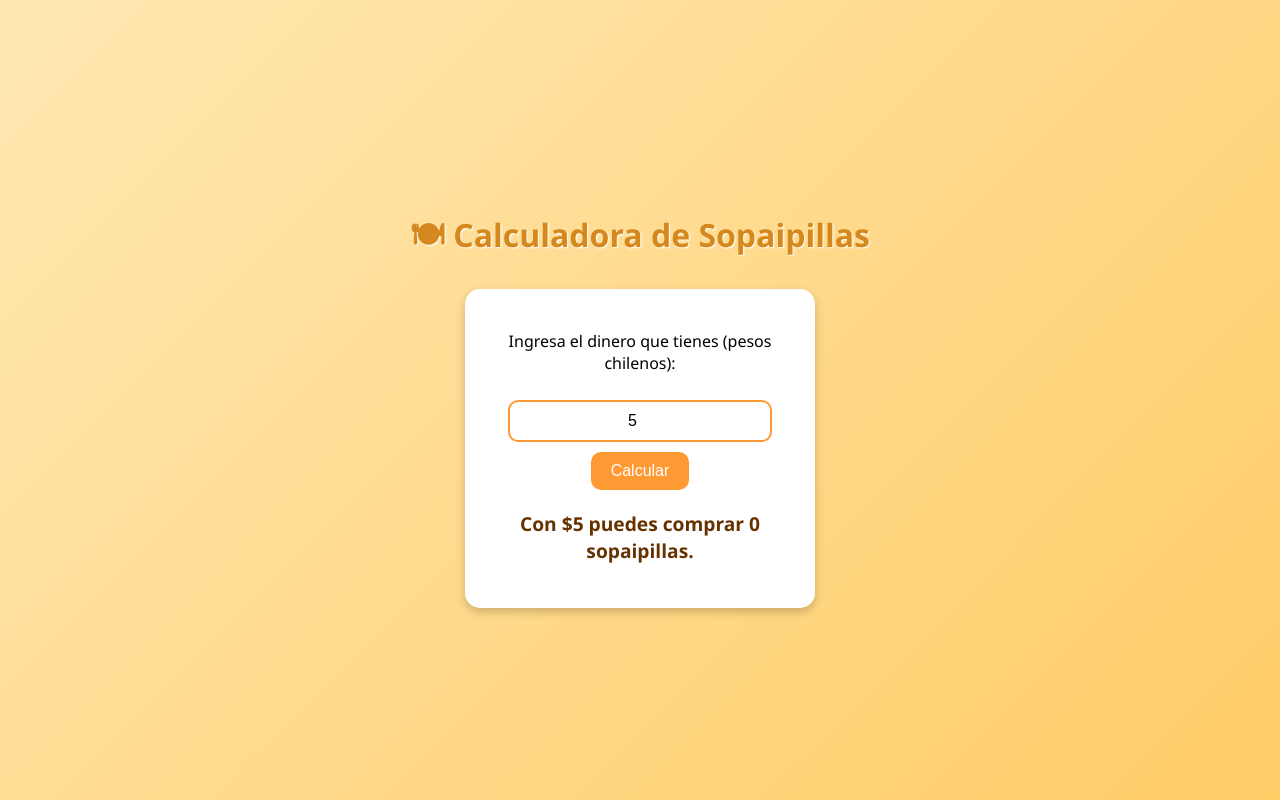
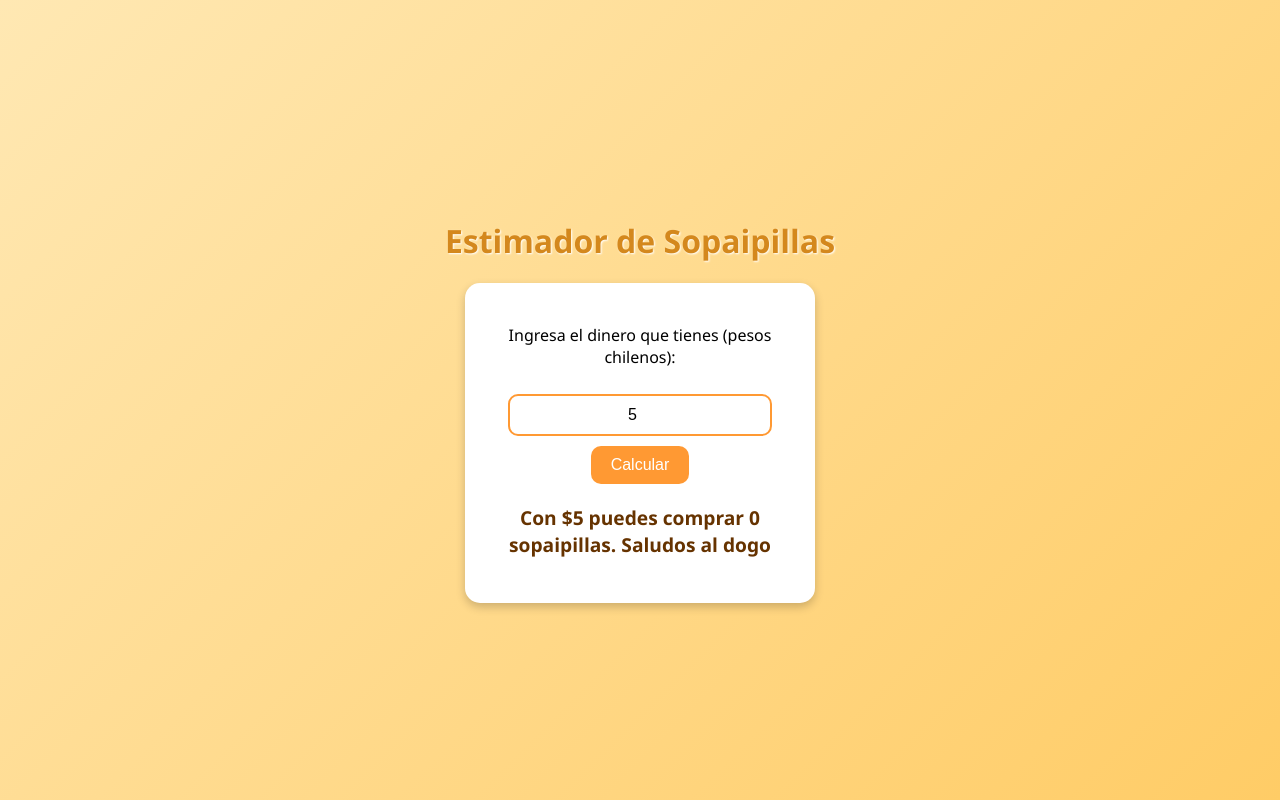
Before and after one commit to tafersio/vautismo, a plain HTML site: page index.html in a window 1280 px wide. Both pictures are taken after typing "5" into the empty fields and a click on the button "Calcular". Drawn offline with Linux system fonts and the light colour scheme.

Commit message:
Update index.html

```diff
--- a/index.html
+++ b/index.html
@@ -3,7 +3,7 @@
 <head>
   <meta charset="UTF-8">
   <meta name="viewport" content="width=device-width, initial-scale=1.0">
-  <title>Estimador de Sopaipillas 🍴</title>
+  <title>Estimador de Sopaipillas </title>
   <style>
     body {
       font-family: 'Segoe UI', sans-serif;
@@ -58,7 +58,7 @@
 </head>
 <body>
 
-  <h1>🍽 Calculadora de Sopaipillas</h1>
+  <h1> Estimador de Sopaipillas</h1>
   <div class="container">
     <p>Ingresa el dinero que tienes (pesos chilenos):</p>
     <input type="number" id="monto" placeholder="su monto">
@@ -67,7 +67,7 @@
   </div>
 
   <script>
-    const precioSopaipilla = 300; // 💰 Cambia este valor si el precio varía
+    const precioSopaipilla = 300;
 
     function calcular() {
       const monto = parseFloat(document.getElementById("monto").value);
@@ -81,9 +81,10 @@
       const cantidad = Math.floor(monto / precioSopaipilla);
       const resto = monto % precioSopaipilla;
 
-      resultado.textContent = `Con $${monto.toLocaleString('es-CL')} puedes comprar ${cantidad} sopaipilla${cantidad !== 1 ? 's' : ''}.`;
+      resultado.textContent = `Con $${monto.toLocaleString('es-CL')} puedes comprar ${cantidad} sopaipilla${cantidad !== 1 ? 's' : ''}. Saludos al dogo`;
     }
   </script>
 
 </body>
+
 </html>
```
